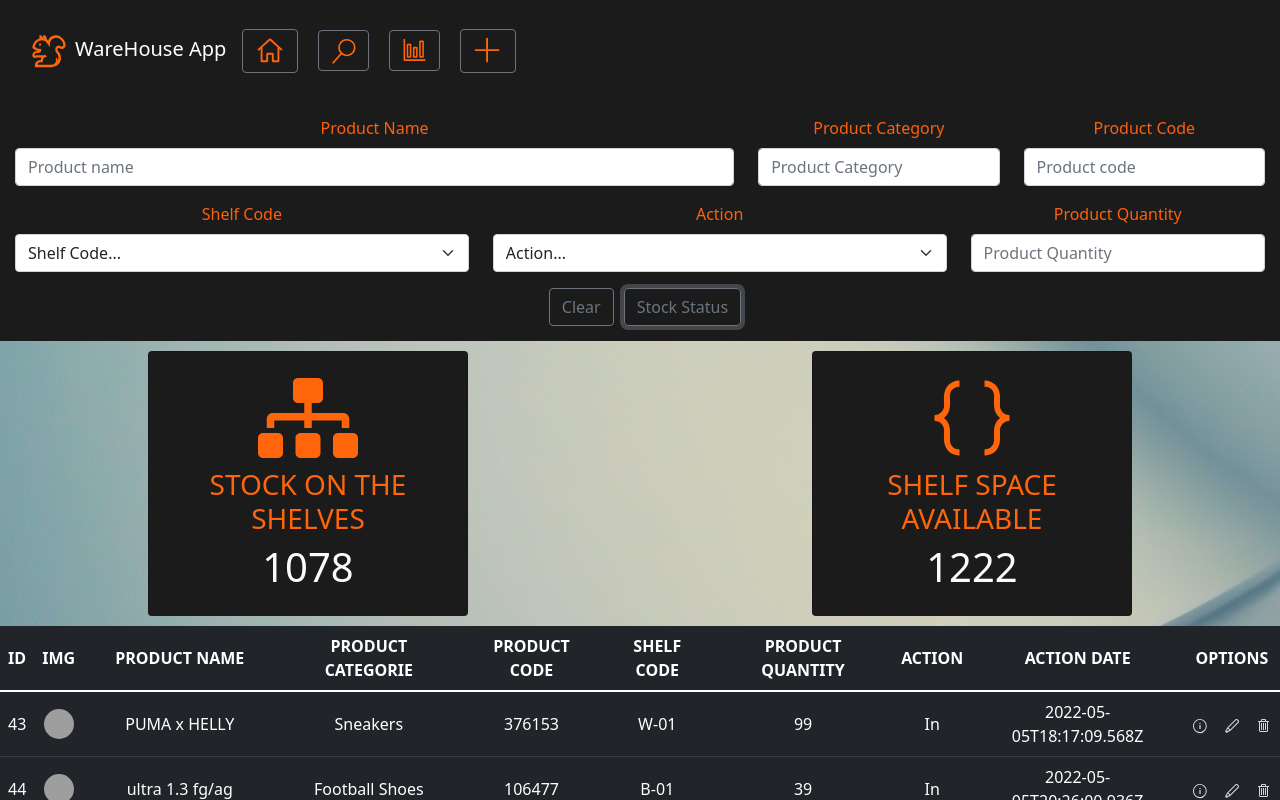
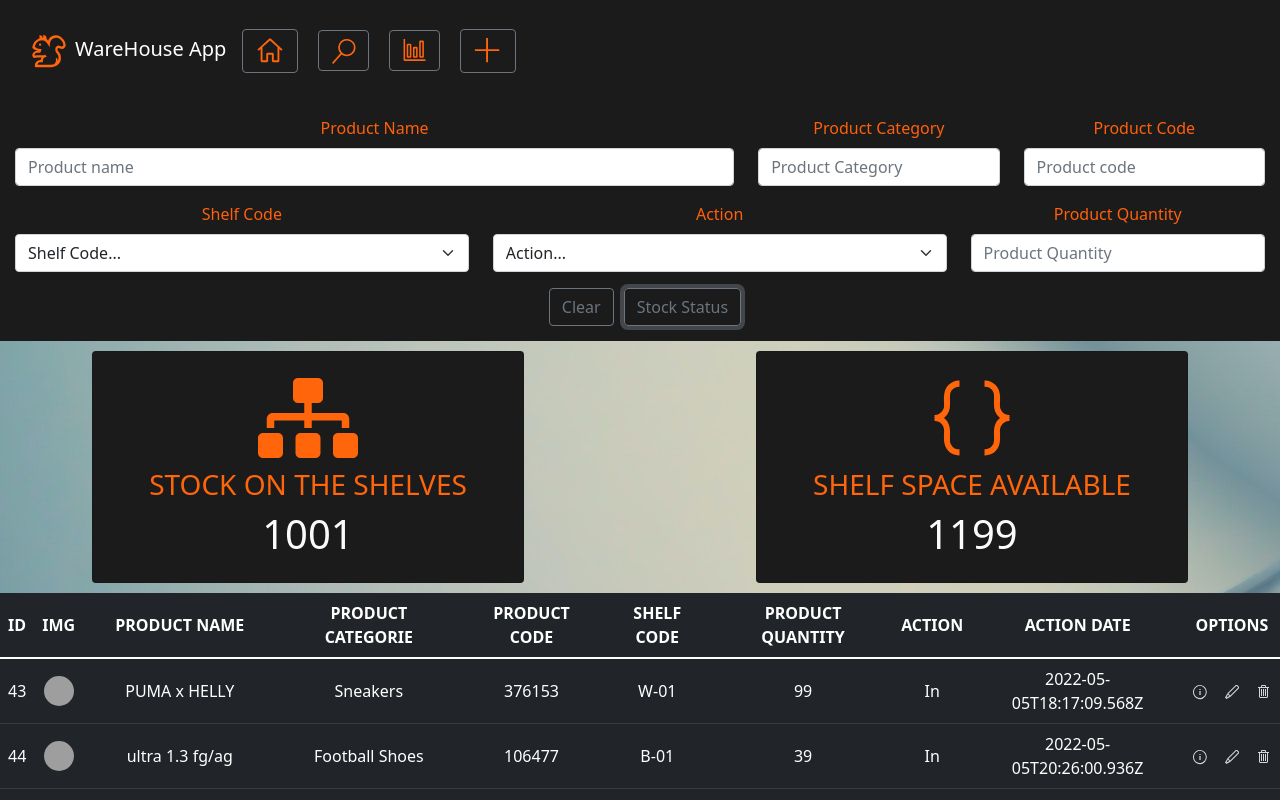
Before and after one commit to Wiiifiii/WareHouseApp2022, a React (Create React App) app: page /Search in a window 1280 px wide. Both pictures are taken after a click on the button "Stock Status". Shown: the top 800 px of the page. Built offline with nearby package versions, Linux system fonts and the light colour scheme; data requests are answered from the project's data file; grey boxes are pictures that could not be loaded.

Commit message:
The search component has been tested!

```diff
--- a/db.json
+++ b/db.json
@@ -331,7 +331,7 @@
       "id": 73
     },
     {
-      "name": "Egypt Home Jersey",
+      "name": "Egypt Jersey",
       "categorie": "Men's Jersey",
       "productnumber": "757541",
       "shelfid": "A-01",
@@ -342,7 +342,7 @@
       "id": 74
     },
     {
-      "name": "Egypt Home Jersey",
+      "name": "Egypt Jersey",
       "categorie": "Men's Jersey",
       "productnumber": "757541",
       "shelfid": "A-01",
@@ -417,17 +417,6 @@
       "actionDate": "2022-05-09T18:59:06.192Z",
       "quantity": "80",
       "id": 83
-    },
-    {
-      "img": "",
-      "name": "vv",
-      "categorie": "vvvv",
-      "productnumber": "2222",
-      "shelfid": "F-02",
-      "action": "In",
-      "actionDate": "2022-05-11T19:37:11.814Z",
-      "quantity": "77",
-      "id": 84
     }
   ]
 }
--- a/src/Components/Search.js
+++ b/src/Components/Search.js
@@ -223,18 +223,21 @@ function Search() {
  console.log('stockIn',stockIn);
  console.log('stocOut',stockOut);
  console.log("filterShelves", filterShelves);
+ console.log("action", action);
 
   const stockTotal =  () => {
     let stock = 0;
-    if( products.action === 'Out'){
-      stock = stockOut;
+    if (filterOut.length > 0 && filterIn.length > 0)
+    {
+  stock =  stockIn - stockOut;
     }
-    if( products.action === 'In'){
+    else if(filterOut.length > 0){
+      stock = stockOut ;
+    }
+    else  if(filterIn.length > 0 ){
       stock = stockIn;
     }
-    else{
-  stock =  stockIn - stockOut;
-    }
+
    return stock;
   }
   /**
@@ -243,7 +246,7 @@ function Search() {
   const shelfSpace = () => {
     let Space = 0;
     if (products.length > 0) {
-      Space = (filterShelves.length * 100 ) - stockTotal(); //100 is the shelf capacity
+      Space = (filterShelves.length * 100 ) - (stockTotal()); //100 is the shelf capacity
     }
 
     return Space;
@@ -461,7 +464,7 @@ function Search() {
         <div className="col">
           {stockStatus && (
             <div>
-              <Card style={{ width: "20rem", background: "#1b1b1b" }}>
+              <Card style={{ width: "27rem", background: "#1b1b1b" }}>
                 <Card.Body>
                   <FaSitemap style={{ color: "#ff650b" }} size={100} />
 
@@ -476,7 +479,7 @@ function Search() {
         </div>
         <div className="col">
           {stockStatus && (
-            <Card style={{ width: "20rem", background: "#1b1b1b" }}>
+            <Card style={{ width: "27rem", background: "#1b1b1b" }}>
               <Card.Body>
                 <VscSymbolNamespace style={{ color: "#ff650b" }} size={100} />
 
```
